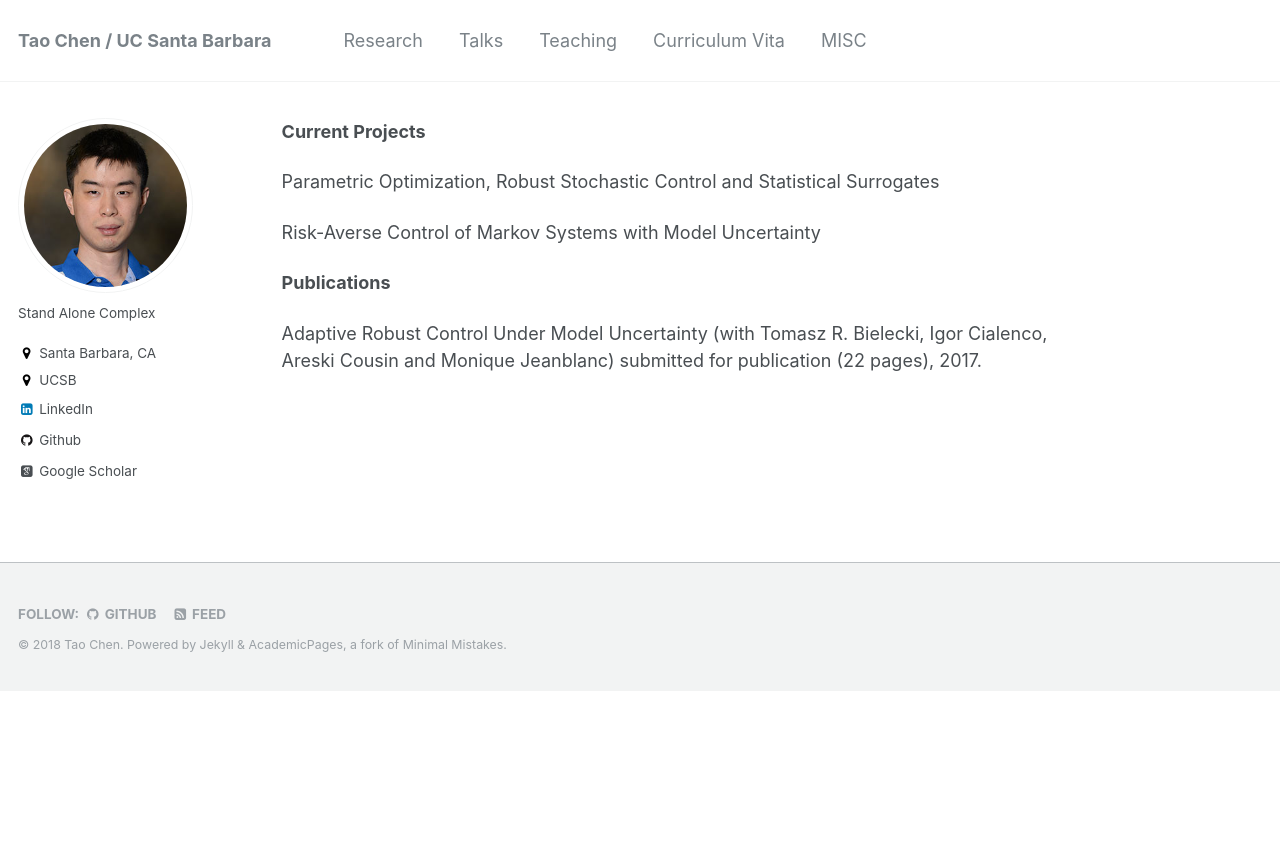
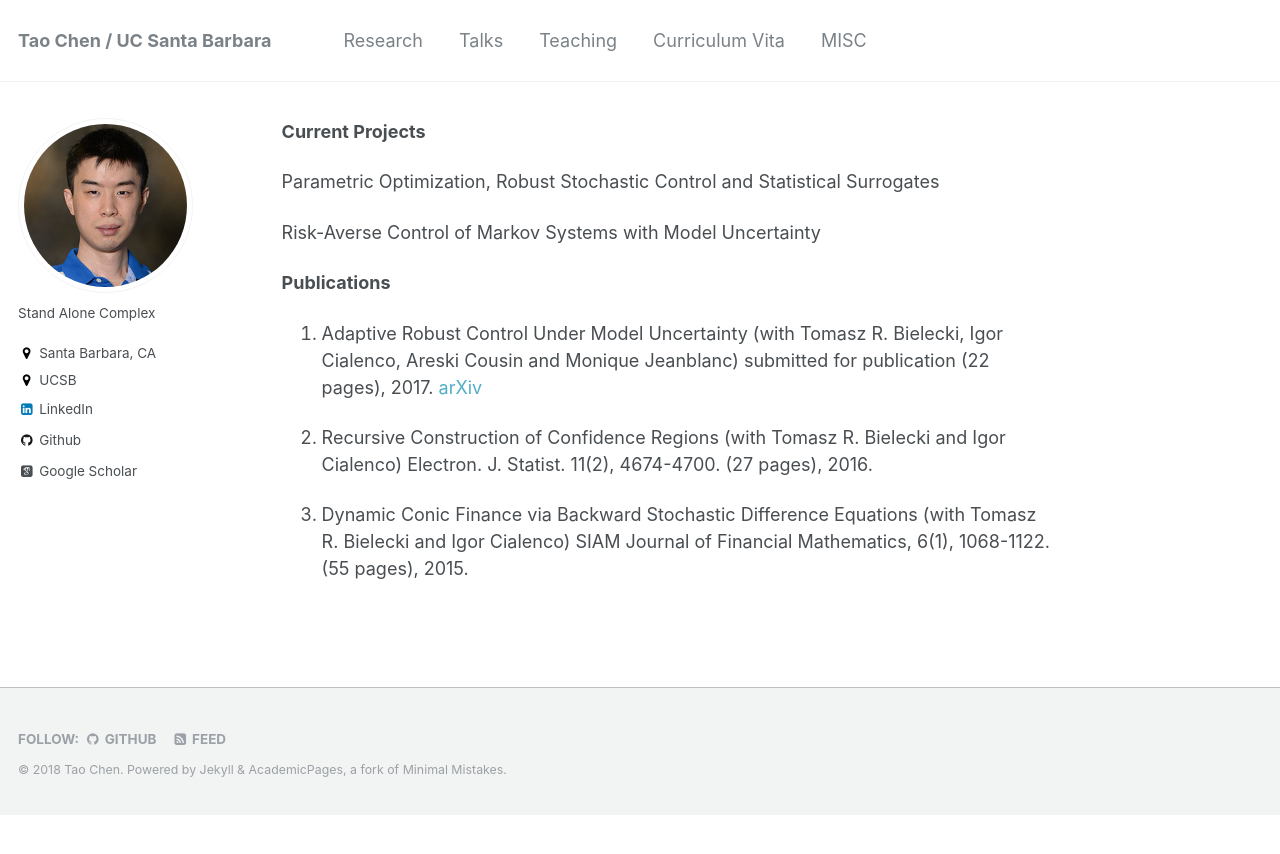
Before and after one commit to cherntodd/cherntodd.github.io, a Jekyll site: the page built from _pages/research.md, in a window 1280 px wide. Shown: the top 854 px of the page. Built offline with Jekyll 4.4.1, drawn with Linux system fonts in a browser that asks for light colours; some web fonts are replaced.

Commit message:
no message

```diff
--- a/_pages/research.md
+++ b/_pages/research.md
@@ -11,4 +11,8 @@ Risk-Averse Control of Markov Systems with Model Uncertainty
 
 **Publications**
 
-Adaptive Robust Control Under Model Uncertainty (with Tomasz R. Bielecki, Igor Cialenco, Areski Cousin and Monique Jeanblanc) submitted for publication (22 pages), 2017.
+3. Adaptive Robust Control Under Model Uncertainty (with Tomasz R. Bielecki, Igor Cialenco, Areski Cousin and Monique Jeanblanc) submitted for publication (22 pages), 2017. [arXiv](https://arxiv.org/abs/1706.02227)
+
+2. Recursive Construction of Confidence Regions (with Tomasz R. Bielecki and Igor Cialenco) Electron. J. Statist. 11(2), 4674-4700. (27 pages), 2016.
+
+1. Dynamic Conic Finance via Backward Stochastic Difference Equations (with Tomasz R. Bielecki and Igor Cialenco) SIAM Journal of Financial Mathematics, 6(1), 1068-1122. (55 pages), 2015.
```
Also changed, not shown: 1 other file.
